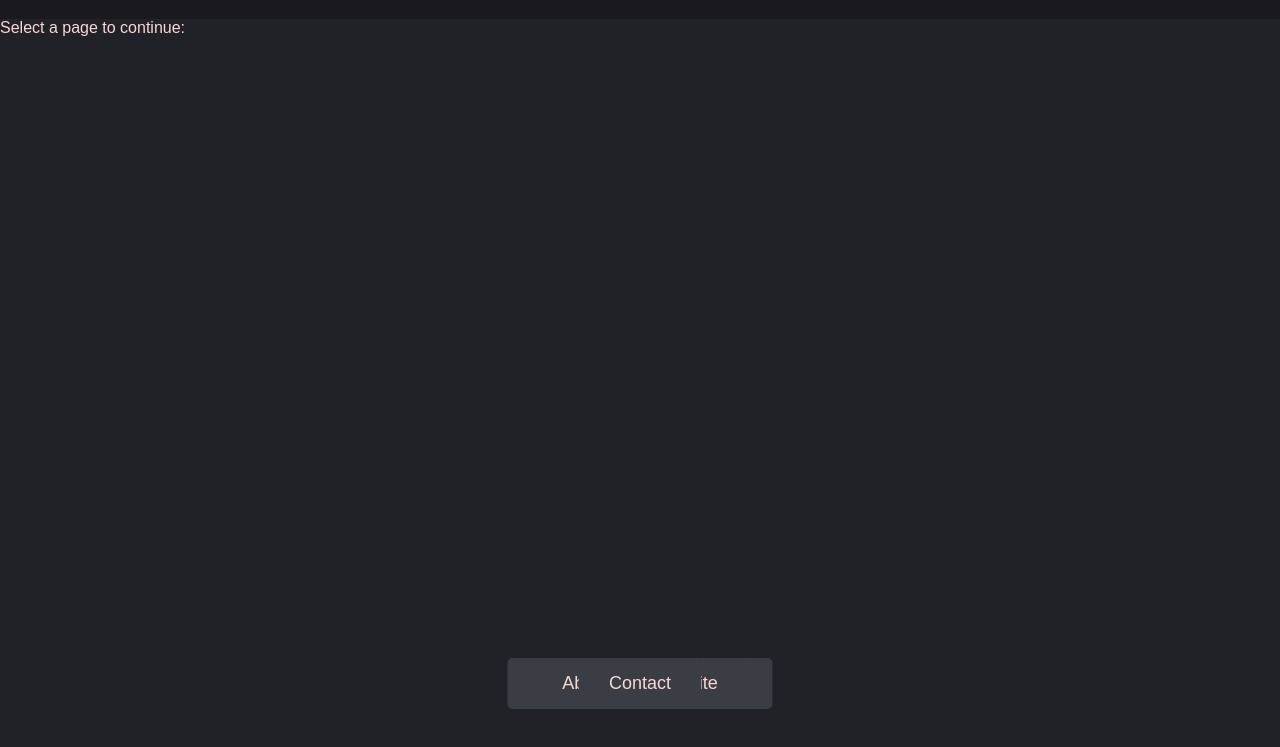
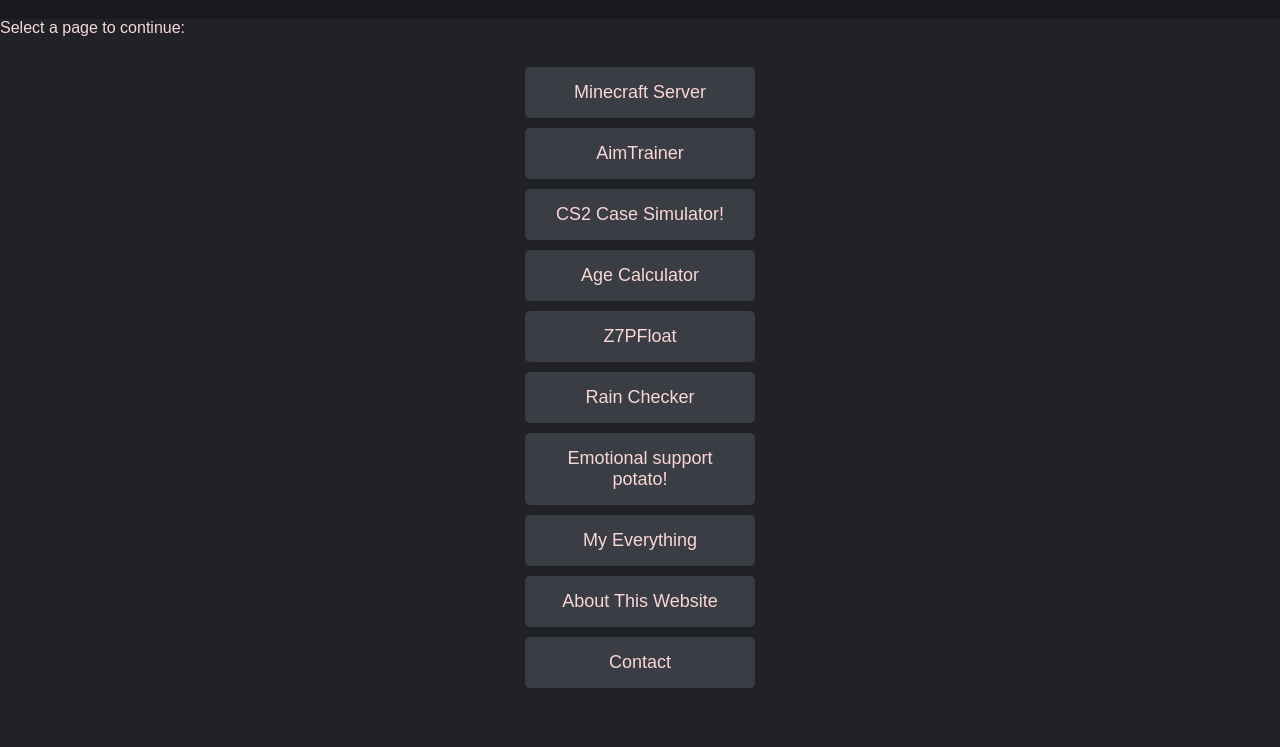
Before and after one commit to z7xp/Z7P.se, a plain HTML site: page index.html in a window 1280 px wide. Shown: the part 61-808 px from the top of the page. Drawn offline with Linux system fonts and the light colour scheme.

Commit message:
Update style.css

```diff
--- a/structure/style.css
+++ b/structure/style.css
@@ -70,6 +70,28 @@
 .button
 
 {
+display: block;
+width: 200px;
+padding: 15px;
+margin: 10px auto;
+background-color: #3a3d43;
+color: #f9d7d7;
+text-decoration: none;
+border-radius: 5px;
+font-size: 18px;
+text-align: center;
+transition: 0.3s;
+}
+
+.button:hover
+
+{
+background-color: #5b6565;
+}
+
+.back-button
+
+{
 position: fixed;
 bottom: 20px;
 left: 50%;
@@ -84,7 +106,7 @@
 transition: background-color 0.3s;
 }
 
-.button:hover
+.back-button:hover
 
 {
 background-color: #5b6565;
```
